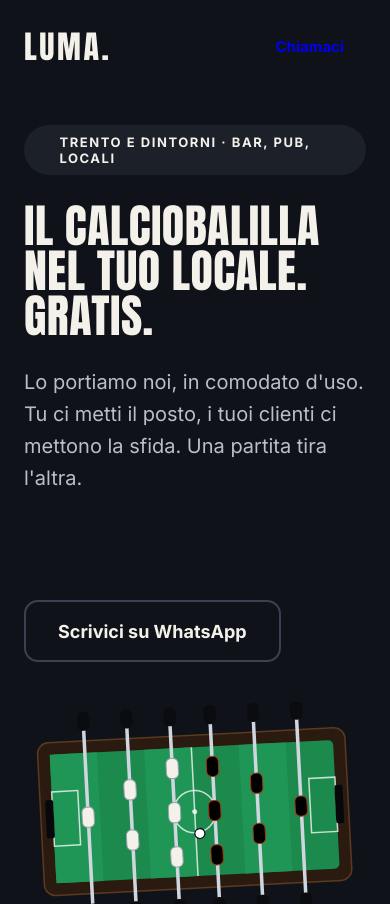
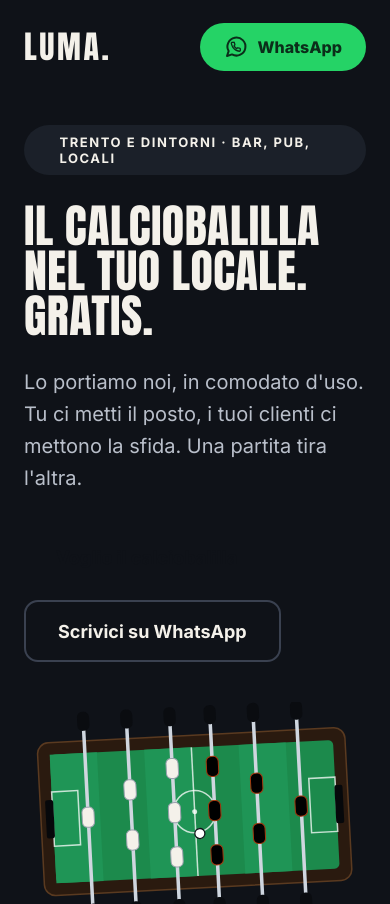
Before and after one commit to lucavisintainer455/Luma, a plain HTML site: page calciobalilla.html in a window 390 px wide. Shown: the top 904 px of the page. Drawn offline with Linux system fonts and the light colour scheme.

Commit message:
Update contact links for WhatsApp and phone

```diff
--- a/calciobalilla.html
+++ b/calciobalilla.html
@@ -1,4 +1,3 @@
-
 <!doctype html>
 <html lang="it">
 <head>
@@ -24,9 +23,9 @@ a{text-decoration:none}
 <!-- HEADER -->
 <div style="max-width:1200px;margin:0 auto;padding:22px 24px;box-sizing:border-box;display:flex;flex-wrap:wrap;gap:16px;align-items:center;justify-content:space-between">
 <div style="font-family:'Anton',Impact,sans-serif;font-size:32px;letter-spacing:0.08em;color:#f4f1ea">LUMA<span style="color:{{accent}}">.</span></div>
-<a href="tel:+393891956704" style="display:inline-flex;align-items:center;gap:10px;min-height:46px;padding:0 22px;border-radius:999px;border:2px solid {{accent}};color:{{accent}};font-weight:700;font-size:15px">
-<svg width="18" height="18" viewBox="0 0 24 24" fill="none" stroke="{{accent}}" stroke-width="2.2" stroke-linecap="round" stroke-linejoin="round" aria-hidden="true"><path d="M22 16.9v3a2 2 0 0 1-2.2 2 19.8 19.8 0 0 1-8.6-3.1 19.5 19.5 0 0 1-6-6A19.8 19.8 0 0 1 2.1 4.2 2 2 0 0 1 4.1 2h3a2 2 0 0 1 2 1.7c.1 1 .4 1.9.7 2.8a2 2 0 0 1-.5 2.1L8.1 9.9a16 16 0 0 0 6 6l1.3-1.3a2 2 0 0 1 2.1-.4c.9.3 1.8.6 2.8.7a2 2 0 0 1 1.7 2z"></path></svg>
-Chiamaci
+<a href="https://wa.me/393891956704" aria-label="Scrivici su WhatsApp" style="display:inline-flex;align-items:center;gap:10px;min-height:48px;padding:0 24px;border-radius:999px;background:#25d366;color:#0b2e1a;font-weight:800;font-size:16px">
+<svg width="24" height="24" viewBox="0 0 24 24" fill="none" stroke="#0b2e1a" stroke-width="2" stroke-linecap="round" stroke-linejoin="round" aria-hidden="true"><path d="M3 21l1.65-4.9A9 9 0 1 1 8 19.4L3 21z"></path><g transform="translate(6.4 6.4) scale(0.45)" stroke-width="3"><path d="M22 16.9v3a2 2 0 0 1-2.2 2 19.8 19.8 0 0 1-8.6-3.1 19.5 19.5 0 0 1-6-6A19.8 19.8 0 0 1 2.1 4.2 2 2 0 0 1 4.1 2h3a2 2 0 0 1 2 1.7c.1 1 .4 1.9.7 2.8a2 2 0 0 1-.5 2.1L8.1 9.9a16 16 0 0 0 6 6l1.3-1.3a2 2 0 0 1 2.1-.4c.9.3 1.8.6 2.8.7a2 2 0 0 1 1.7 2z"></path></g></svg>
+WhatsApp
 </a>
 </div>
 
```
